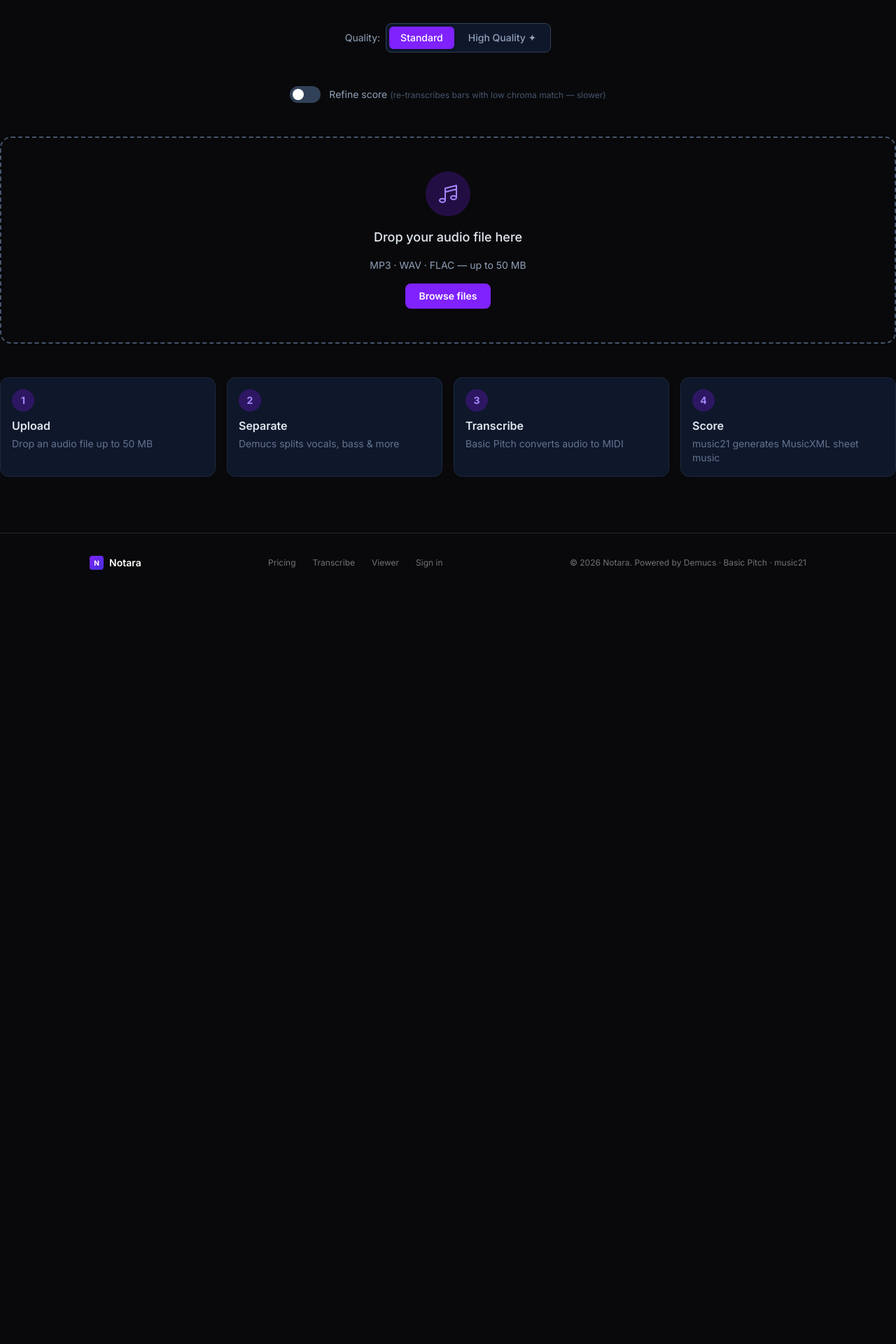
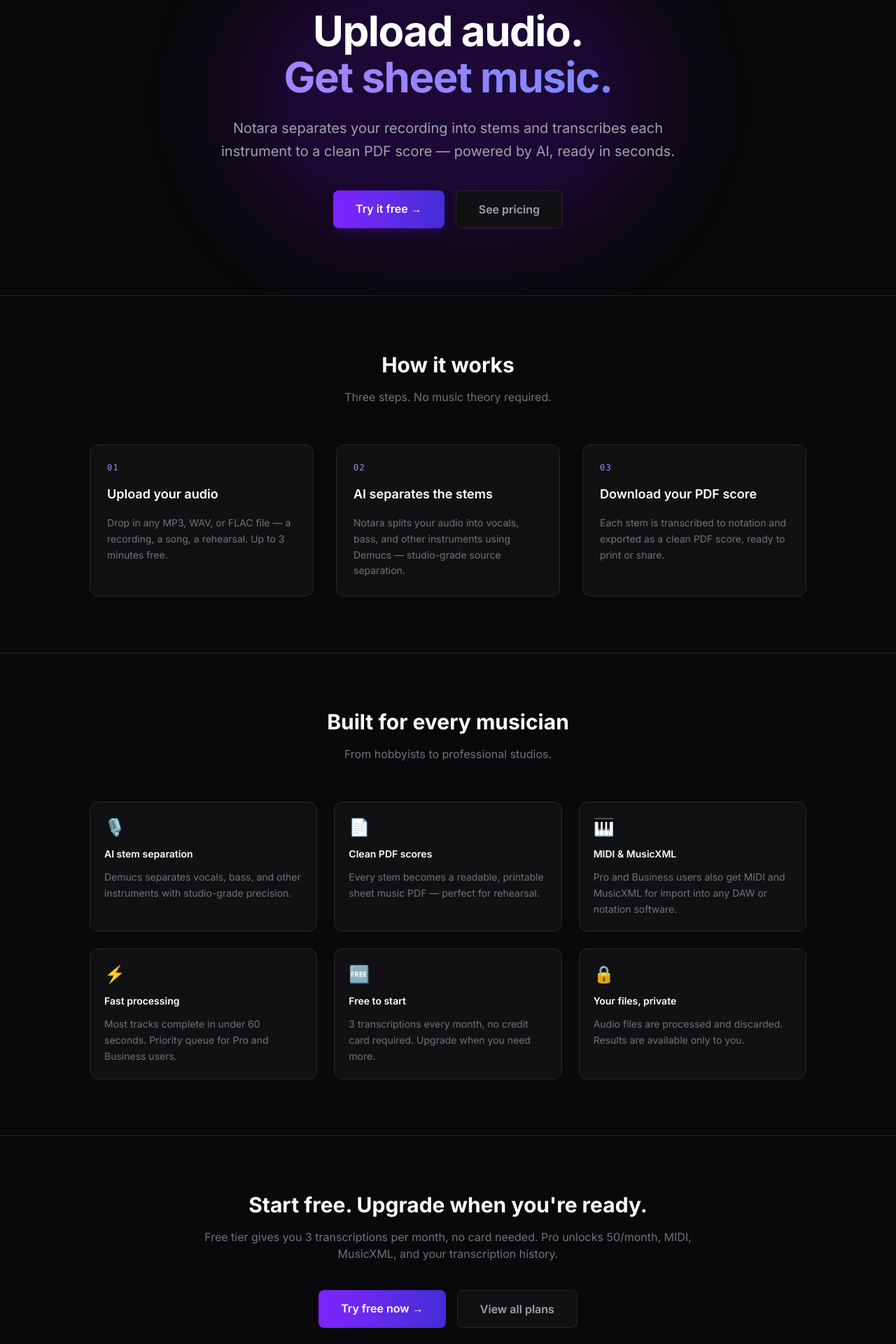
Before and after one commit to icychew/scoreflow, a Next.js app in the folder frontend/: page / in a window 1280 px wide. Shown: the part 200-2120 px from the top of the page at 70% size. Before the commit the page ends 1046 px from the top, so only its background shows below. Built offline with nearby package versions, Linux system fonts and the light colour scheme; no server answers.

Commit message:
feat: add Notara landing page at /

```diff
--- a/frontend/app/page.tsx
+++ b/frontend/app/page.tsx
@@ -1,118 +1,183 @@
-"use client";
+import Link from "next/link";
+import type { Metadata } from "next";
 
-import { useRouter } from "next/navigation";
-import { useState } from "react";
-import UploadZone from "@/components/UploadZone";
-import { uploadAudio, type Quality } from "@/lib/api";
-
-export default function HomePage() {
-  const router = useRouter();
-  const [loading, setLoading] = useState(false);
-  const [error, setError] = useState("");
-  const [quality, setQuality] = useState<Quality>("standard");
-  const [refine, setRefine] = useState(false);
-
-  const handleUpload = async (file: File) => {
-    setLoading(true);
-    setError("");
-    try {
-      const { job_id } = await uploadAudio(file, quality, refine);
-      router.push(`/job/${job_id}`);
-    } catch (e: unknown) {
-      setError(e instanceof Error ? e.message : "Upload failed");
-      setLoading(false);
-    }
+export const metadata: Metadata = {
+  title: "Notara — Convert Audio to Sheet Music with AI",
+  description:
+    "Upload any audio file and get a clean PDF sheet music score in seconds. Notara uses AI to separate stems and transcribe each instrument. Free to try — no signup needed.",
 };
 
+export default function LandingPage() {
   return (
-    <div className="flex flex-col gap-12">
+    <div className="flex flex-col">
       {/* Hero */}
-      <div className="text-center">
-        <h1 className="text-4xl font-bold tracking-tight text-slate-100 sm:text-5xl">
-          Turn any song into{" "}
-          <span className="text-violet-400">sheet music</span>
-        </h1>
-        <p className="mt-4 text-lg text-slate-400">
-          Upload an MP3, WAV, or FLAC file. Our AI pipeline separates the stems,
-          transcribes the notes, and generates MusicXML and MIDI — ready to open in MuseScore or any DAW.
-        </p>
+      <section className="relative px-6 pt-20 pb-24 text-center overflow-hidden">
+        {/* Background glow */}
+        <div
+          aria-hidden
+          className="absolute inset-0 -z-10 flex items-center justify-center"
+        >
+          <div className="w-[600px] h-[400px] rounded-full bg-violet-700/20 blur-3xl" />
         </div>
 
-      {/* Quality toggle */}
-      <div className="flex items-center justify-center gap-2">
-        <span className="text-sm text-slate-400">Quality:</span>
-        <div className="flex rounded-lg border border-slate-700 bg-slate-900 p-1 gap-1">
-          {(["standard", "high"] as Quality[]).map((q) => (
-            <button
-              key={q}
-              type="button"
-              disabled={loading}
-              onClick={() => setQuality(q)}
-              className={`rounded-md px-4 py-1.5 text-sm font-medium transition-colors
-                ${quality === q
-                  ? "bg-violet-600 text-white shadow"
-                  : "text-slate-400 hover:text-slate-200"
-                }
-                ${loading ? "cursor-not-allowed opacity-50" : "cursor-pointer"}`}
-            >
-              {q === "standard" ? "Standard" : "High Quality ✦"}
-            </button>
-          ))}
-        </div>
-        {quality === "high" && (
-          <span className="text-xs text-violet-400">
-            BS-RoFormer vocals · piano_transcription for piano
-          </span>
-        )}
+        <div className="mx-auto max-w-3xl">
+          <div className="inline-flex items-center gap-2 rounded-full border border-violet-500/30 bg-violet-500/10 px-4 py-1.5 text-sm text-violet-300 mb-8">
+            <span className="w-1.5 h-1.5 rounded-full bg-violet-400 animate-pulse" />
+            Free to try — no signup needed
           </div>
 
-      {/* Refine toggle */}
-      <div className="flex items-center justify-center gap-3">
-        <button
-          type="button"
-          role="switch"
-          aria-checked={refine}
-          disabled={loading}
-          onClick={() => setRefine((r) => !r)}
-          className={`relative inline-flex h-6 w-11 items-center rounded-full transition-colors focus:outline-none
-            ${refine ? "bg-violet-600" : "bg-slate-700"}
-            ${loading ? "cursor-not-allowed opacity-50" : "cursor-pointer"}`}
+          <h1 className="text-5xl sm:text-6xl font-bold tracking-tight text-white leading-[1.1]">
+            Upload audio.
+            <br />
+            <span className="text-transparent bg-clip-text bg-gradient-to-r from-violet-400 to-indigo-400">
+              Get sheet music.
+            </span>
+          </h1>
+
+          <p className="mt-6 text-xl text-[#a1a1aa] max-w-2xl mx-auto leading-relaxed">
+            Notara separates your recording into stems and transcribes each instrument
+            to a clean PDF score — powered by AI, ready in seconds.
+          </p>
+
+          <div className="mt-10 flex flex-col sm:flex-row gap-4 justify-center">
+            <Link
+              href="/app"
+              className="rounded-lg bg-gradient-to-r from-violet-600 to-indigo-700 px-8 py-3.5 text-base font-semibold text-white hover:opacity-90 transition-opacity shadow-lg shadow-violet-900/30"
             >
-          <span
-            className={`inline-block h-4 w-4 transform rounded-full bg-white shadow transition-transform
-              ${refine ? "translate-x-6" : "translate-x-1"}`}
-          />
-        </button>
-        <span className="text-sm text-slate-400">
-          Refine score{" "}
-          <span className="text-slate-600 text-xs">(re-transcribes bars with low chroma match — slower)</span>
-        </span>
+              Try it free →
+            </Link>
+            <Link
+              href="/pricing"
+              className="rounded-lg border border-[#27272a] bg-[#111113] px-8 py-3.5 text-base font-semibold text-[#a1a1aa] hover:text-white hover:border-[#3f3f46] transition-all"
+            >
+              See pricing
+            </Link>
           </div>
-
-      {/* Upload */}
-      <UploadZone onUpload={handleUpload} loading={loading} />
-
-      {error && (
-        <p className="text-center text-sm text-red-400">{error}</p>
-      )}
+        </div>
+      </section>
 
       {/* How it works */}
-      <div className="grid gap-4 sm:grid-cols-4">
+      <section className="px-6 py-20 border-t border-[#27272a]">
+        <div className="mx-auto max-w-5xl">
+          <h2 className="text-center text-3xl font-bold text-white mb-4">
+            How it works
+          </h2>
+          <p className="text-center text-[#71717a] mb-14">Three steps. No music theory required.</p>
+
+          <div className="grid grid-cols-1 md:grid-cols-3 gap-8">
             {[
-          { step: "1", label: "Upload", desc: "Drop an audio file up to 50 MB" },
-          { step: "2", label: "Separate", desc: "Demucs splits vocals, bass & more" },
-          { step: "3", label: "Transcribe", desc: "Basic Pitch converts audio to MIDI" },
-          { step: "4", label: "Score", desc: "music21 generates MusicXML sheet music" },
-        ].map(({ step, label, desc }) => (
-          <div key={step} className="rounded-xl border border-slate-800 bg-slate-900 p-4">
-            <div className="mb-2 flex h-8 w-8 items-center justify-center rounded-full bg-violet-900/50 text-sm font-bold text-violet-400">
-              {step}
-            </div>
-            <p className="font-semibold text-slate-200">{label}</p>
-            <p className="mt-1 text-sm text-slate-500">{desc}</p>
+              {
+                step: "01",
+                title: "Upload your audio",
+                description:
+                  "Drop in any MP3, WAV, or FLAC file — a recording, a song, a rehearsal. Up to 3 minutes free.",
+              },
+              {
+                step: "02",
+                title: "AI separates the stems",
+                description:
+                  "Notara splits your audio into vocals, bass, and other instruments using Demucs — studio-grade source separation.",
+              },
+              {
+                step: "03",
+                title: "Download your PDF score",
+                description:
+                  "Each stem is transcribed to notation and exported as a clean PDF score, ready to print or share.",
+              },
+            ].map(({ step, title, description }) => (
+              <div
+                key={step}
+                className="flex flex-col gap-4 p-6 rounded-xl border border-[#27272a] bg-[#111113]"
+              >
+                <div className="text-xs font-mono text-violet-400 tracking-widest">{step}</div>
+                <h3 className="text-lg font-semibold text-white">{title}</h3>
+                <p className="text-sm text-[#71717a] leading-relaxed">{description}</p>
               </div>
             ))}
           </div>
         </div>
+      </section>
+
+      {/* Features */}
+      <section className="px-6 py-20 border-t border-[#27272a]">
+        <div className="mx-auto max-w-5xl">
+          <h2 className="text-center text-3xl font-bold text-white mb-4">
+            Built for every musician
+          </h2>
+          <p className="text-center text-[#71717a] mb-14">From hobbyists to professional studios.</p>
+
+          <div className="grid grid-cols-1 sm:grid-cols-2 lg:grid-cols-3 gap-6">
+            {[
+              {
+                icon: "🎙️",
+                title: "AI stem separation",
+                description: "Demucs separates vocals, bass, and other instruments with studio-grade precision.",
+              },
+              {
+                icon: "📄",
+                title: "Clean PDF scores",
+                description: "Every stem becomes a readable, printable sheet music PDF — perfect for rehearsal.",
+              },
+              {
+                icon: "🎹",
+                title: "MIDI & MusicXML",
+                description: "Pro and Business users also get MIDI and MusicXML for import into any DAW or notation software.",
+              },
+              {
+                icon: "⚡",
+                title: "Fast processing",
+                description: "Most tracks complete in under 60 seconds. Priority queue for Pro and Business users.",
+              },
+              {
+                icon: "🆓",
+                title: "Free to start",
+                description: "3 transcriptions every month, no credit card required. Upgrade when you need more.",
+              },
+              {
+                icon: "🔒",
+                title: "Your files, private",
+                description: "Audio files are processed and discarded. Results are available only to you.",
+              },
+            ].map(({ icon, title, description }) => (
+              <div
+                key={title}
+                className="p-5 rounded-xl border border-[#27272a] bg-[#111113] flex flex-col gap-3"
+              >
+                <div className="text-2xl">{icon}</div>
+                <h3 className="text-sm font-semibold text-white">{title}</h3>
+                <p className="text-sm text-[#71717a] leading-relaxed">{description}</p>
+              </div>
+            ))}
+          </div>
+        </div>
+      </section>
+
+      {/* Pricing teaser */}
+      <section className="px-6 py-20 border-t border-[#27272a]">
+        <div className="mx-auto max-w-3xl text-center">
+          <h2 className="text-3xl font-bold text-white mb-4">
+            Start free. Upgrade when you're ready.
+          </h2>
+          <p className="text-[#71717a] mb-10">
+            Free tier gives you 3 transcriptions per month, no card needed. Pro
+            unlocks 50/month, MIDI, MusicXML, and your transcription history.
+          </p>
+          <div className="flex flex-col sm:flex-row gap-4 justify-center">
+            <Link
+              href="/app"
+              className="rounded-lg bg-gradient-to-r from-violet-600 to-indigo-700 px-8 py-3.5 text-base font-semibold text-white hover:opacity-90 transition-opacity"
+            >
+              Try free now →
+            </Link>
+            <Link
+              href="/pricing"
+              className="rounded-lg border border-[#27272a] bg-[#111113] px-8 py-3.5 text-base font-semibold text-[#a1a1aa] hover:text-white hover:border-[#3f3f46] transition-all"
+            >
+              View all plans
+            </Link>
+          </div>
+        </div>
+      </section>
+    </div>
   );
 }
```
Lines whose indentation alone changed are shown as unchanged.
